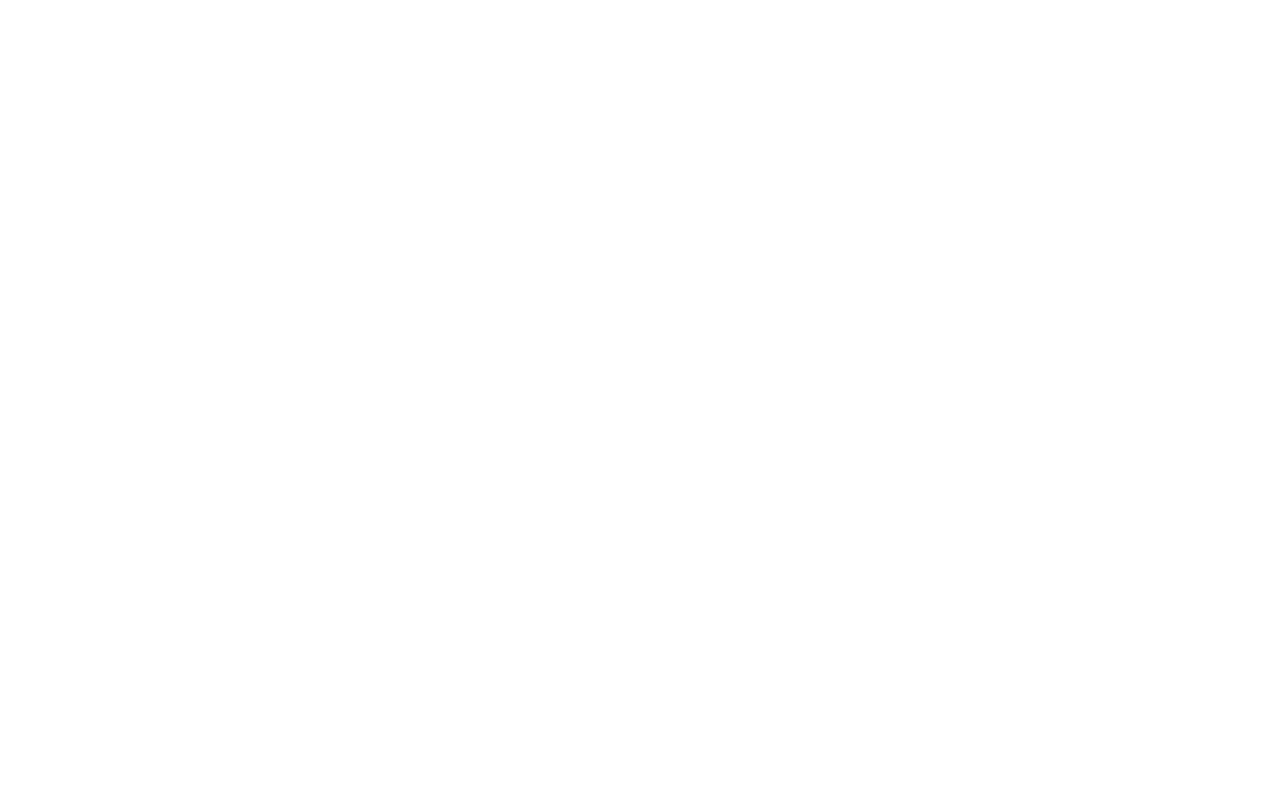
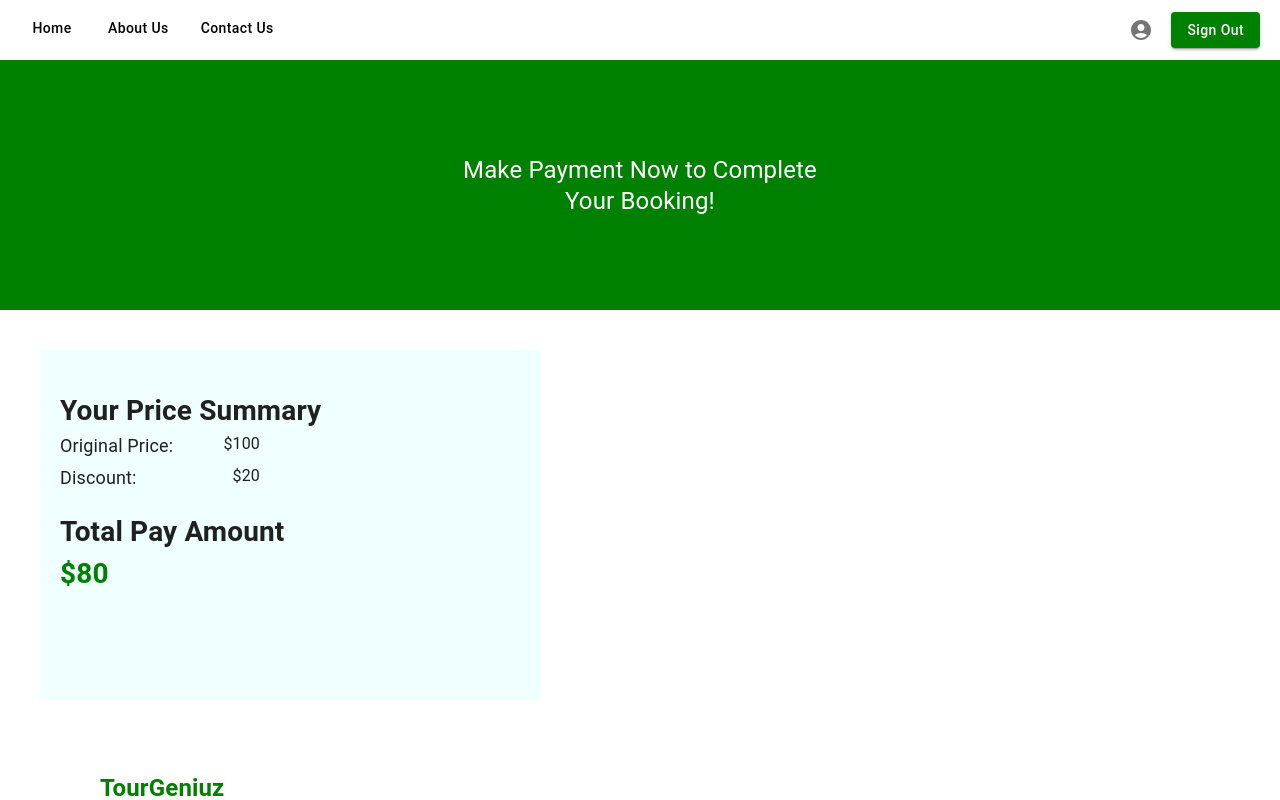
Before and after one commit to DumedhaR/TourGenius, a React (Create React App) app in the folder front-end/front-end-tour-genius/: page /payment in a window 1280 px wide. Before the commit this address had no page. Shown: the top 800 px of the page. Built offline with nearby package versions, Linux system fonts and the light colour scheme.

Commit message:
add payment

```diff
--- a/front-end/front-end-tour-genius/src/App.js
+++ b/front-end/front-end-tour-genius/src/App.js
@@ -5,6 +5,7 @@
 import RegisterPage from './pages/Register/Register';
 import HomePage from './pages/Home/Home';
 import DestinationPage from './pages/Destination/DestinationPage';
+import Payment from './pages/Payment/Payment';
 
 function App() {
   return (
@@ -17,6 +18,7 @@
             <Route path="/register" element={<RegisterPage />} />
             <Route path="/" element={<HomePage />} />
             <Route path="/destination/:destinationName" element={<DestinationPage />} />
+            <Route path="/payment" element={<Payment />} />
           </Routes>
         </BrowserRouter>
       </div>
--- /dev/null
+++ b/front-end/front-end-tour-genius/src/pages/Payment/Payment.jsx
@@ -0,0 +1,60 @@
+import React from 'react';
+import NavigationBar from '../../components/Navigation/NavigationBar';
+import '../../utils/payment.css';
+import Footer from '../../components/Footer/Footer';
+
+function Payment() {
+  // Dummy data from backend
+  const priceSummaryData = {
+    originalPrice: 100,
+    discount: 20
+  };
+
+  return (
+    <div className="home">
+      <div className="navigation">
+        <NavigationBar />
+      </div>
+
+      <div className="green-bar">
+        <div className="text-container">
+          <div className="line1">Make Payment Now to Complete</div>
+          <div className="line2">Your Booking!</div>
+        </div>
+      </div>
+
+      <div className="main">
+        <div className="price-summary">
+          <div className="price-content">
+            <div className="title">Your Price Summary</div>
+            <div className="info">
+              <div className="info-item">
+                <span className="info-label">Original Price:</span>
+                <span className="info-value">${priceSummaryData.originalPrice}</span>
+              </div>
+              <div className="info-item">
+                <span className="info-label">Discount:</span>
+                <span className="info-value">${priceSummaryData.discount}</span>
+              </div>
+            </div>
+            <div className="total-price">
+              Total Pay Amount
+              <br />
+              <span className="amount">
+                ${priceSummaryData.originalPrice - priceSummaryData.discount}
+              </span>
+            </div>
+          </div>
+        </div>
+
+        <div className="card-information"></div>
+      </div>
+
+      <div className="footerHome">
+        <Footer />
+      </div>
+    </div>
+  );
+}
+
+export default Payment;
--- /dev/null
+++ b/front-end/front-end-tour-genius/src/utils/payment.css
@@ -0,0 +1,100 @@
+.green-bar {
+  width: 100%;
+  height: 250px;
+  background-color: green;
+  display: flex;
+  align-items: center;
+  justify-content: center;
+  position: relative;
+}
+
+.text-container {
+  text-align: center;
+  color: white;
+}
+
+.line1 {
+  font-size: 24px;
+}
+
+.line2 {
+  font-size: 24px;
+  margin-top: -5px;
+}
+
+.price-summary {
+  flex: 1;
+  margin-top: 40px;
+  margin-left: 40px;
+  padding: 20px;
+  background-color: azure;
+  width: 500px;
+  height: 350px;
+}
+
+.price-content {
+  margin-top: 20px;
+}
+
+.title {
+  font-size: 28px;
+  font-weight: bold;
+}
+
+.info div {
+  margin-bottom: 5px;
+}
+
+.info-item {
+  display: flex;
+  justify-content: space-between;
+  margin-bottom: 10px;
+}
+
+.info-label {
+  text-align: right;
+  margin-right: 5px;
+  font-size: 18px;
+}
+
+.info-value {
+  text-align: left;
+  margin-right: 260px;
+}
+
+.total-price {
+  font-weight: bold;
+  margin-top: 20px;
+  font-size: 28px;
+  text-align: left;
+}
+
+.amount {
+  display: block;
+  color: green;
+}
+
+.input-container {
+  margin-top: 20px;
+}
+
+.input-container label {
+  display: block;
+  margin-bottom: 5px;
+}
+
+.input-container input {
+  padding: 8px;
+  border: 1px solid #ccc;
+  border-radius: 3px;
+  margin-bottom: 10px;
+}
+
+.input-container button {
+  padding: 8px 12px;
+  background-color: #00b050;
+  color: #fff;
+  border: none;
+  border-radius: 3px;
+  cursor: pointer;
+}
```
